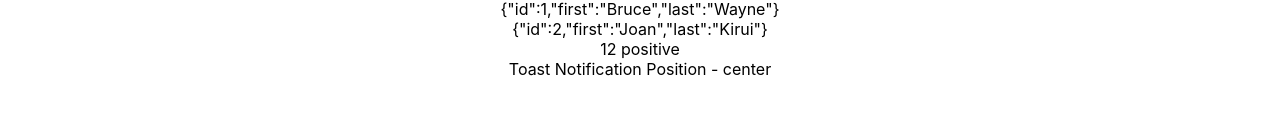
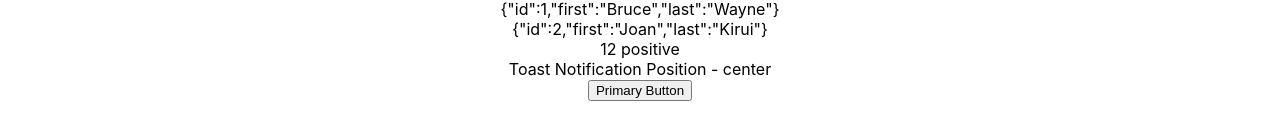
Before and after one commit to joankirui/React.tsx-refresher, a React (Create React App) app: page / in a window 1280 px wide. Shown: the part 496-636 px from the top of the page. Built offline with nearby package versions, Linux system fonts and the light colour scheme.

Commit message:
add code for wrapping HTML elements

```diff
--- a/src/App.tsx
+++ b/src/App.tsx
@@ -18,6 +18,7 @@
 import { List } from "./components/generics/List";
 import { RandomNumber } from "./components/restriction/Randomnumber";
 import { Toast } from "./components/templateliterals/Toast";
+import { CustomButton } from "./components/html/Button";
 
 function App() {
   const personName = {
@@ -81,6 +82,9 @@
       />
       <RandomNumber value={12} isPositive />
       <Toast position="center"/>
+      <CustomButton variant="primary" onClick={() => console.log('Clicked')}>
+        Primary Button
+      </CustomButton>
     </div>
   );
 }
--- /dev/null
+++ b/src/components/html/Button.tsx
@@ -0,0 +1,12 @@
+type ButtonProps = {
+  variant: "primary" | "secondary";
+  children: string
+} & Omit<React.ComponentProps<"button">, 'children'>;
+
+export const CustomButton = ({ variant, children, ...rest }: ButtonProps) => {
+  return (
+    <button className={`class-with-${variant}`} {...rest}>
+      {children}
+    </button>
+  );
+};
```
Also changed, not shown: src/components/html/Input.tsx (added, +7 -0 lines).
